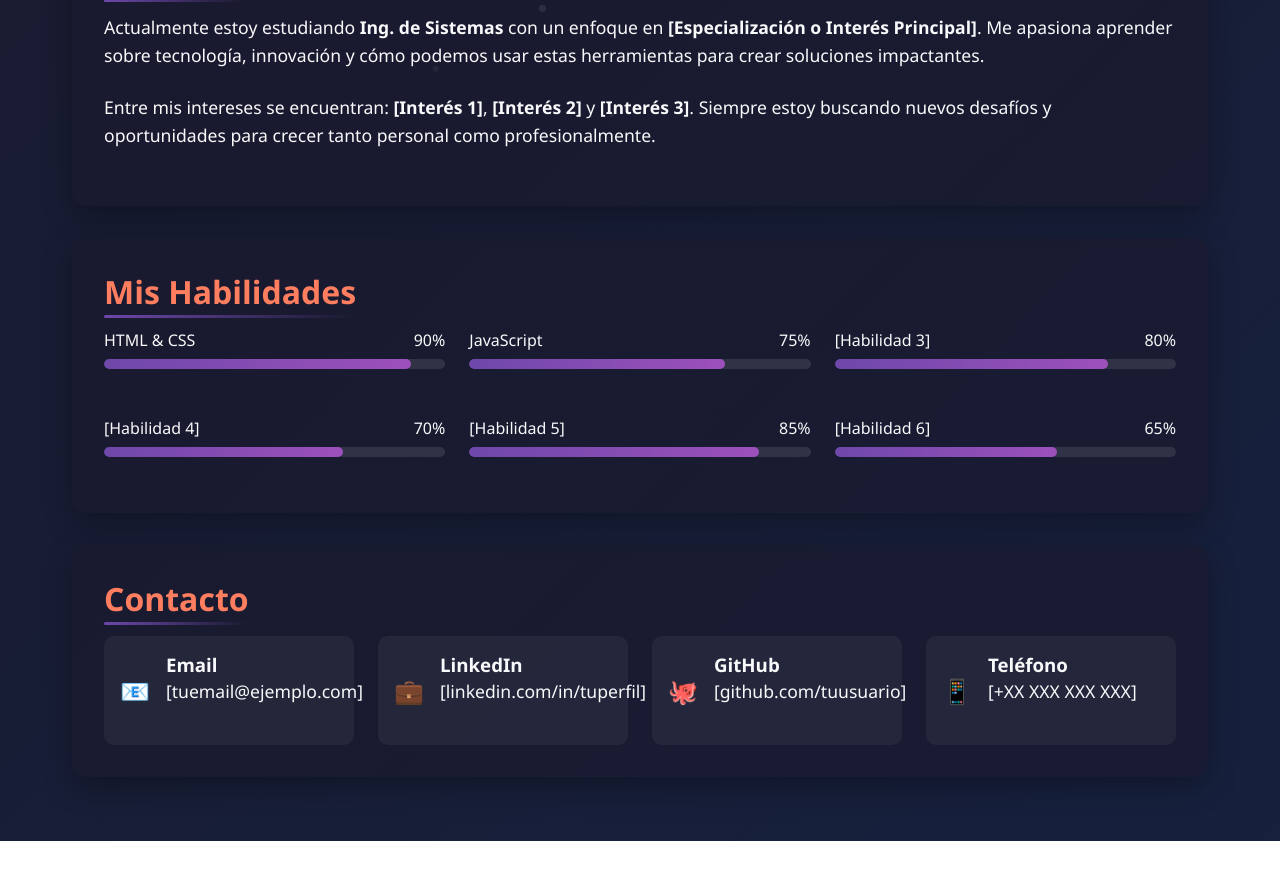
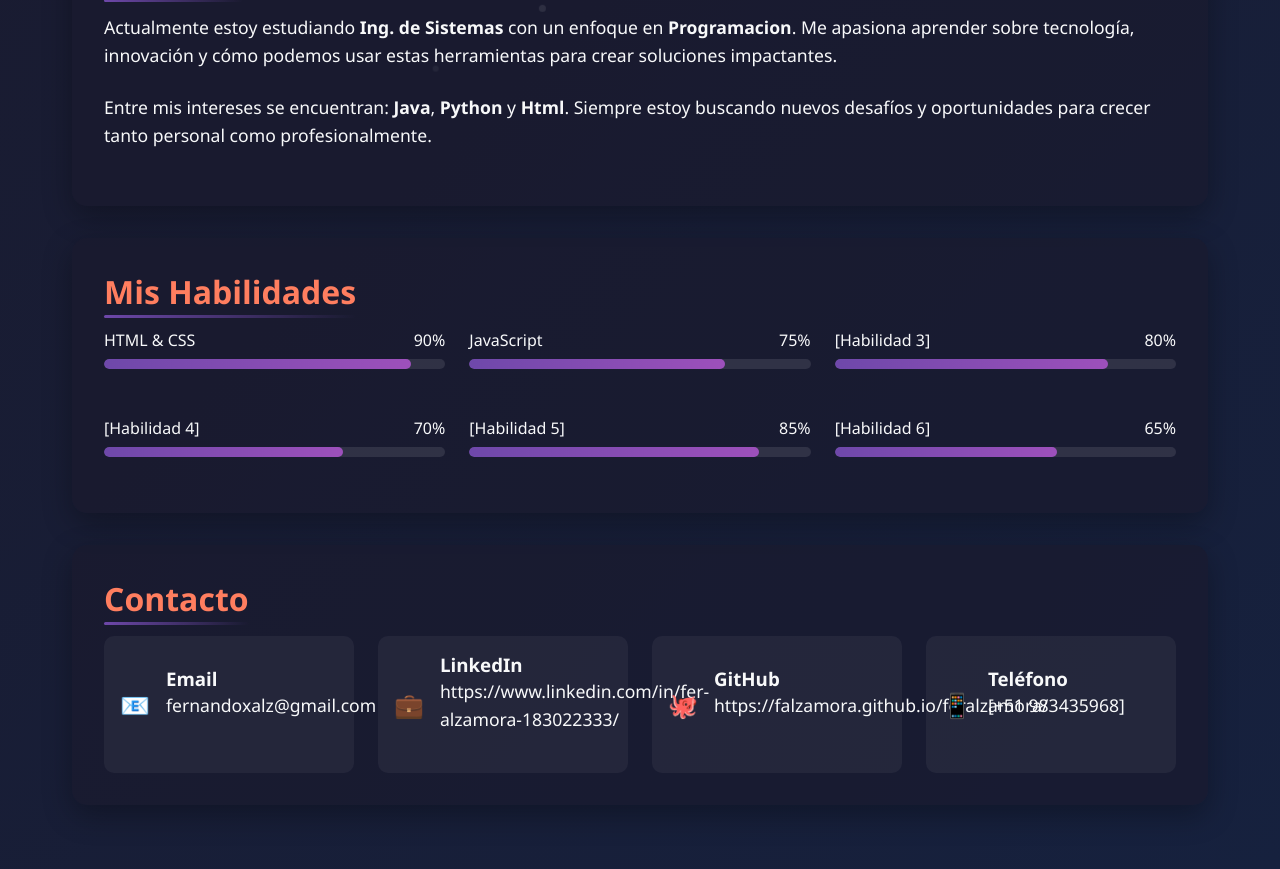
Before and after one commit to falzamora/feralzamora, a plain HTML site: page index.html in a window 1280 px wide. Shown: the part 606-1475 px from the top of the page. Before the commit the page ends 1447 px from the top, so only its background shows below. Drawn offline with Linux system fonts and the light colour scheme.

Commit message:
Update index.html

```diff
--- a/index.html
+++ b/index.html
@@ -303,8 +303,8 @@
 
         <section class="fade-in delay-1">
             <h2>Sobre Mí</h2>
-            <p>Actualmente estoy estudiando <strong>Ing. de Sistemas</strong> con un enfoque en <strong>[Especialización o Interés Principal]</strong>. Me apasiona aprender sobre tecnología, innovación y cómo podemos usar estas herramientas para crear soluciones impactantes.</p>
-            <p>Entre mis intereses se encuentran: <strong>[Interés 1]</strong>, <strong>[Interés 2]</strong> y <strong>[Interés 3]</strong>. Siempre estoy buscando nuevos desafíos y oportunidades para crecer tanto personal como profesionalmente.</p>
+            <p>Actualmente estoy estudiando <strong>Ing. de Sistemas</strong> con un enfoque en <strong>Programacion</strong>. Me apasiona aprender sobre tecnología, innovación y cómo podemos usar estas herramientas para crear soluciones impactantes.</p>
+            <p>Entre mis intereses se encuentran: <strong>Java</strong>, <strong>Python</strong> y <strong>Html</strong>. Siempre estoy buscando nuevos desafíos y oportunidades para crecer tanto personal como profesionalmente.</p>
         </section>
 
         <section class="fade-in delay-2">
@@ -374,28 +374,28 @@
                     <div class="contact-icon">📧</div>
                     <div>
                         <h3>Email</h3>
-                        <p>[tuemail@ejemplo.com]</p>
+                        <p>fernandoxalz@gmail.com</p>
                     </div>
                 </div>
                 <div class="contact-item">
                     <div class="contact-icon">💼</div>
                     <div>
                         <h3>LinkedIn</h3>
-                        <p>[linkedin.com/in/tuperfil]</p>
+                        <p>https://www.linkedin.com/in/fer-alzamora-183022333/</p>
                     </div>
                 </div>
                 <div class="contact-item">
                     <div class="contact-icon">🐙</div>
                     <div>
                         <h3>GitHub</h3>
-                        <p>[github.com/tuusuario]</p>
+                        <p>https://falzamora.github.io/feralzamora/</p>
                     </div>
                 </div>
                 <div class="contact-item">
                     <div class="contact-icon">📱</div>
                     <div>
                         <h3>Teléfono</h3>
-                        <p>[+XX XXX XXX XXX]</p>
+                        <p>[+51 983435968]</p>
                     </div>
                 </div>
             </div>
@@ -442,7 +442,7 @@
             });
 
             // Efecto de escritura para el nombre
-            const name = 'FERNANDO ALZAMORA'; // Reemplaza con tu nombre
+            const name = '[Tu Nombre y Apellido]'; // Reemplaza con tu nombre
             const nameElement = document.getElementById('name');
             let i = 0;
 
```
